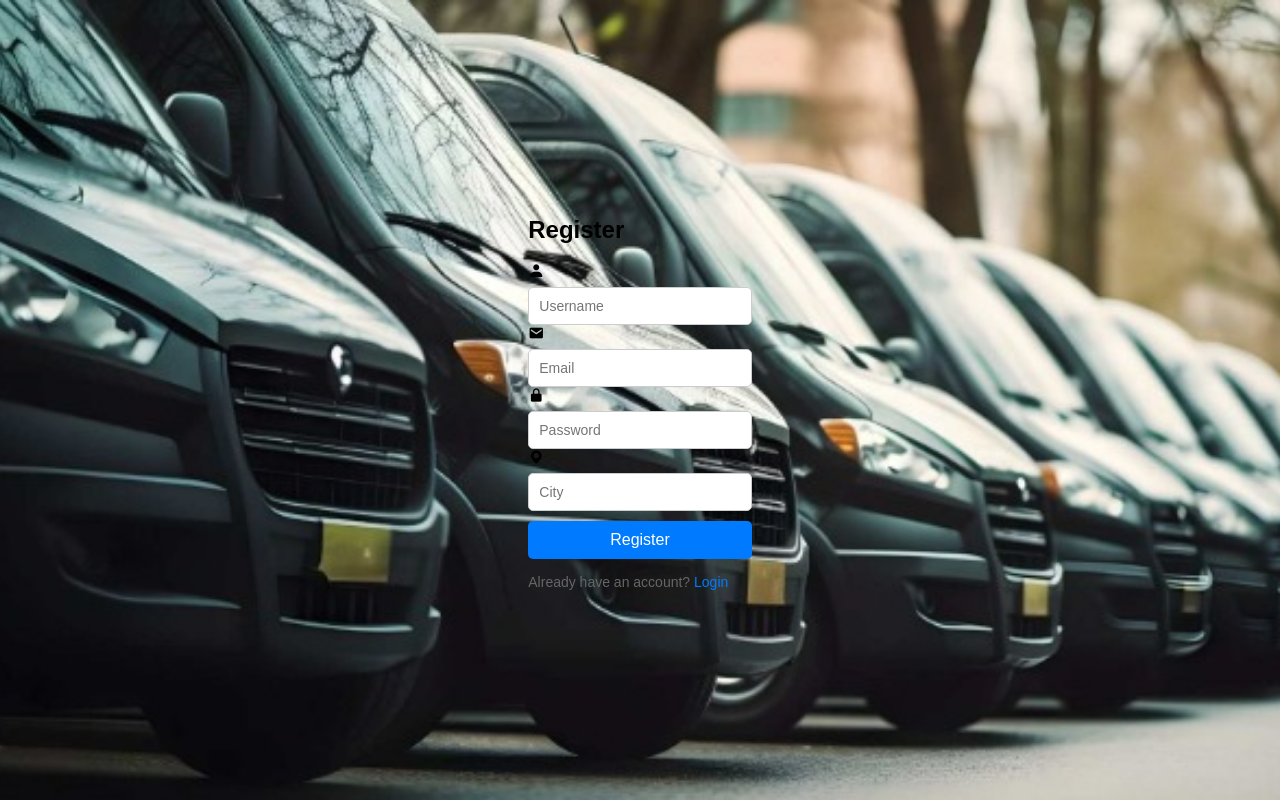
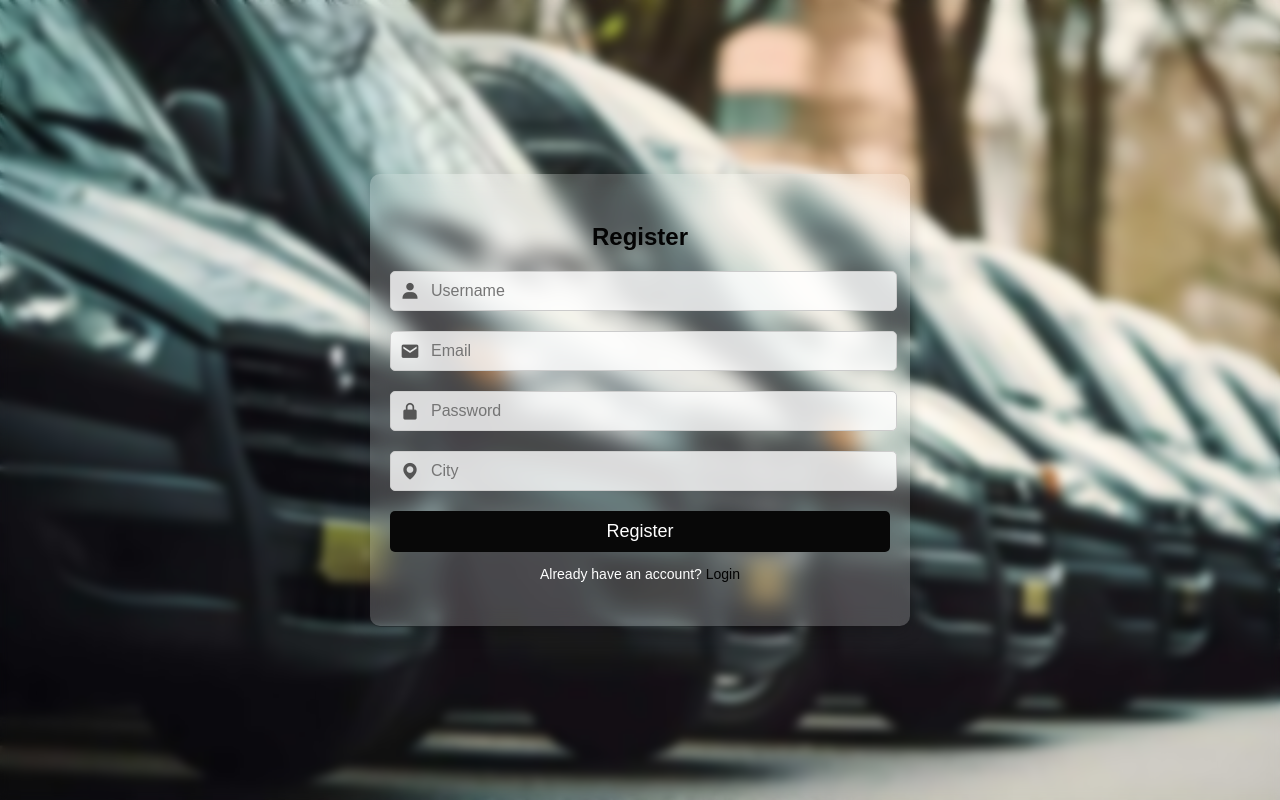
Before and after one commit to HARSHITAUPPALAPATI/Real-Time-EV-Fleet-Monitoring-and-Predictive-Analytics-Solution, a Flask app: page /register in a window 1280 px wide. Run offline with Flask 3, Linux system fonts and the light colour scheme.

Commit message:
Update register.css

```diff
--- a/static/css/register.css
+++ b/static/css/register.css
@@ -1,95 +1,108 @@
-/* Background styling */
+/* General Styling */
 body {
     margin: 0;
+    padding: 0;
     font-family: Arial, sans-serif;
-    background: url('/static/images/image.jpg') no-repeat center center fixed;
-    background-size: cover;
     height: 100vh;
     display: flex;
     justify-content: center;
     align-items: center;
+    background: url('/static/images/image.jpg') no-repeat center center fixed;
+    background-size: cover;
 }
 
-.background {
+body::before {
+    content: '';
+    position: absolute;
+    top: 0;
+    left: 0;
     width: 100%;
     height: 100%;
-    backdrop-filter: blur(8px);
-    display: flex;
-    justify-content: center;
-    align-items: center;
+    backdrop-filter: blur(5px);
+    z-index: 1;
 }
 
-/* Form container styling */
-.form-container {
-    background-color: rgba(255, 255, 255, 0.9);
-    padding: 30px;
+.register-container {
+    position: relative;
+    z-index: 2;
+    width: 500px;
+    background: rgba(255, 255, 255, 0.2);
+    backdrop-filter: blur(10px);
     border-radius: 10px;
-    box-shadow: 0px 4px 15px rgba(0, 0, 0, 0.2);
-    width: 350px;
+    padding: 30px 20px;
+    box-shadow: 0 8px 16px rgba(0, 0, 0, 0.2);
     text-align: center;
 }
 
-/* Form heading */
-h1 {
+.register-container h2 {
+    color: #040404;
     margin-bottom: 20px;
-    color: #333;
 }
 
-/* Form group styling */
-.form-group {
-    margin-bottom: 15px;
-    text-align: left;
+.input-box {
+    margin-bottom: 20px;
+    position: relative;
 }
 
-label {
-    font-size: 14px;
-    color: #555;
+.input-box input {
+    width: 85%;
+    padding: 10px 40px;
+    border: 1px solid #ccc;
+    border-radius: 5px;
+    background: rgba(255, 255, 255, 0.8);
+    font-size: 16px;
 }
 
-input {
+.input-box input:focus {
+    outline: none;
+    background: rgba(255, 255, 255, 1);
+}
+
+.input-box i {
+    position: absolute;
+    top: 50%;
+    left: 10px;
+    transform: translateY(-50%);
+    color: #555;
+    font-size: 20px;
+}
+
+.register-btn {
     width: 100%;
     padding: 10px;
-    margin-top: 5px;
-    border: 1px solid #ccc;
+    border: none;
     border-radius: 5px;
-    font-size: 14px;
-    box-sizing: border-box;
+    background: #080808;
+    color: #fff;
+    font-size: 18px;
+    cursor: pointer;
+    transition: 0.3s;
 }
 
-input:focus {
-    border-color: #007bff;
-    outline: none;
+.register-btn:hover {
+    background: #0056b3;
 }
 
-/* Button styling */
-button {
-    background-color: #007bff;
-    color: white;
-    padding: 10px 15px;
-    border: none;
-    border-radius: 5px;
-    font-size: 16px;
-    cursor: pointer;
-    width: 100%;
-    margin-top: 10px;
+.error {
+    position: absolute;
+    top: 5px;
+    right: 10px;
+    color: red;
+    font-size: 12px;
 }
 
-button:hover {
-    background-color: #0056b3;
+.input-error {
+    border-color: red;
 }
 
-/* Footer styling */
 .footer {
-    margin-top: 15px;
-}
-
-.footer p {
+    margin-top: 10px;
+    color: #fff;
     font-size: 14px;
-    color: #666;
 }
 
 .footer a {
-    color: #007bff;
+    color: #030303;
     text-decoration: none;
 }
 
```
